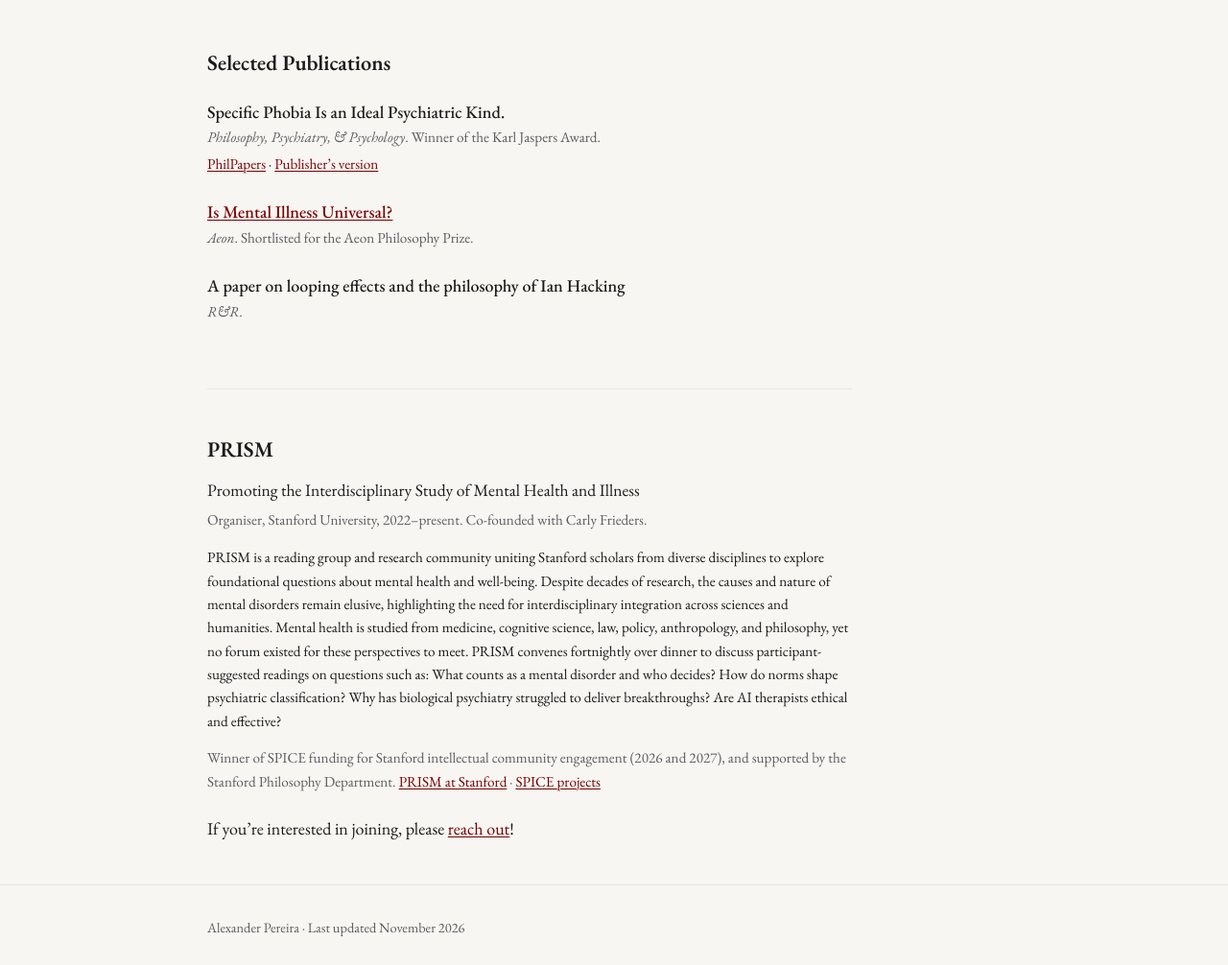
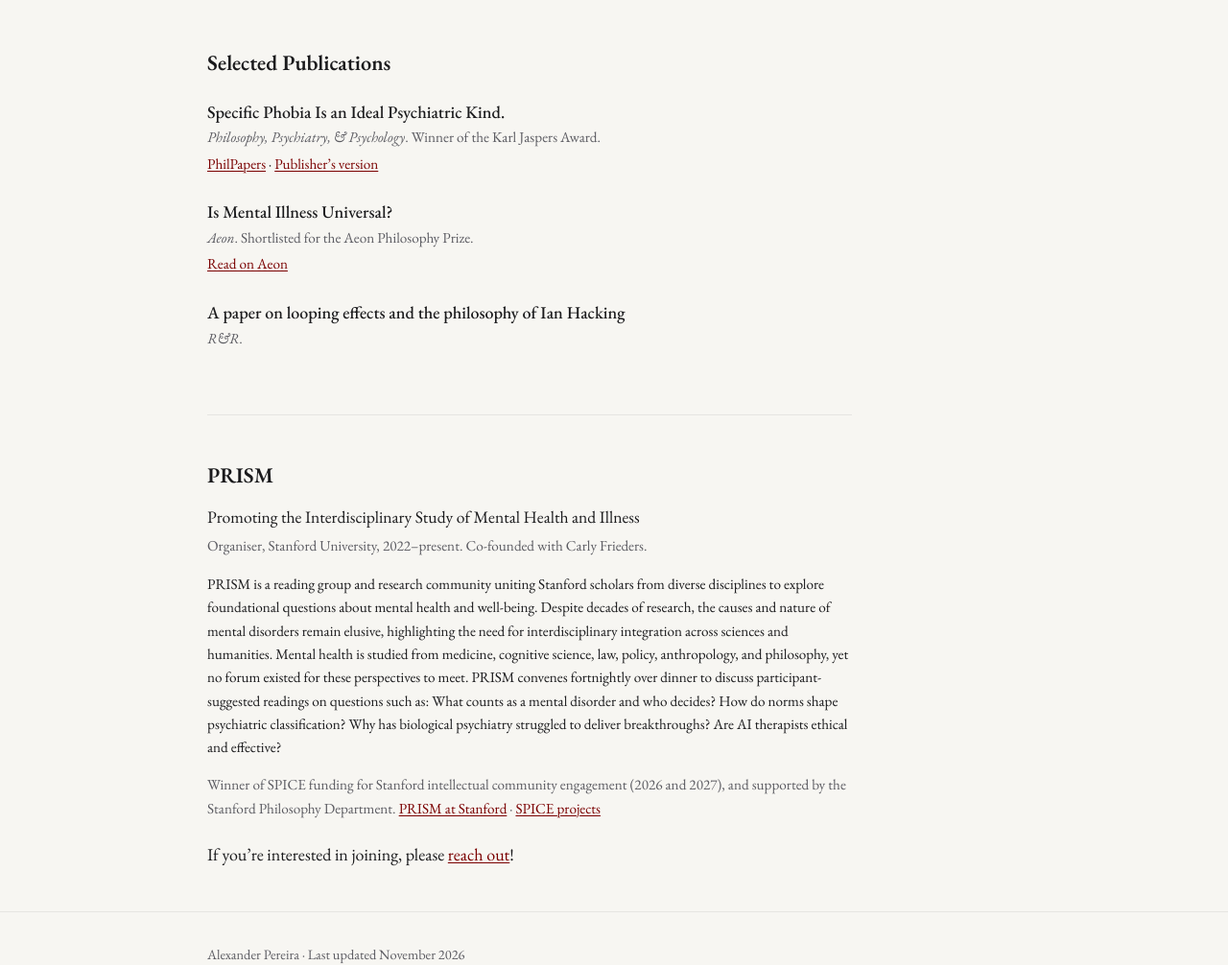
Before and after one commit to alexkpereira/alexkpereira.github.io, a plain HTML site: page index.html in a window 1280 px wide. Shown: the part 747-1753 px from the top of the page at 96% size. Drawn offline with Linux system fonts and the light colour scheme.

Commit message:
Add files via upload

```diff
--- a/index.html
+++ b/index.html
@@ -72,8 +72,9 @@
       </div>
 
       <div class="entry">
-        <div class="title"><a href="https://aeon.co/essays/are-mental-illnesses-universal-or-are-they-culturally-specific">Is Mental Illness Universal?</a></div>
+        <div class="title">Is Mental Illness Universal?</div>
         <div class="meta"><em>Aeon</em>. Shortlisted for the Aeon Philosophy Prize.</div>
+        <div class="links"><a href="https://aeon.co/essays/are-mental-illnesses-universal-or-are-they-culturally-specific">Read on Aeon</a></div>
       </div>
 
       <div class="entry">
```
Also changed, not shown: research.html (+2 -1 lines).
